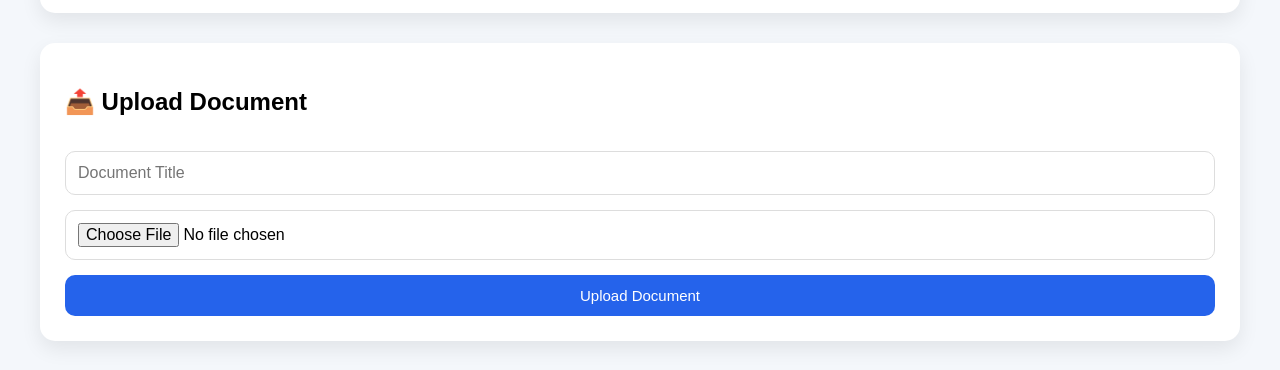
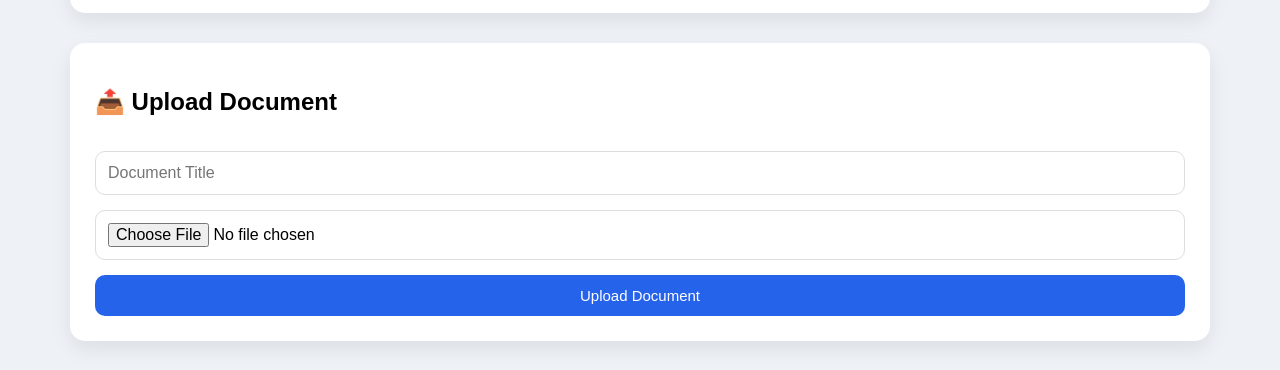
Before and after one commit to satishgamer89/File-sharing, a plain HTML site: page dashboard.html in a window 1280 px wide. Shown: the part 98-468 px from the top of the page. Drawn offline with Linux system fonts and the light colour scheme.

Commit message:
Update dashboard.css

```diff
--- a/css/dashboard.css
+++ b/css/dashboard.css
@@ -1,8 +1,14 @@
+
+
+*{
+    box-sizing:border-box;
+}
+
 body{
 
 margin:0;
 font-family:Arial,sans-serif;
-background:#f4f7fb;
+background:#eef2f7;
 
 }
 
```
